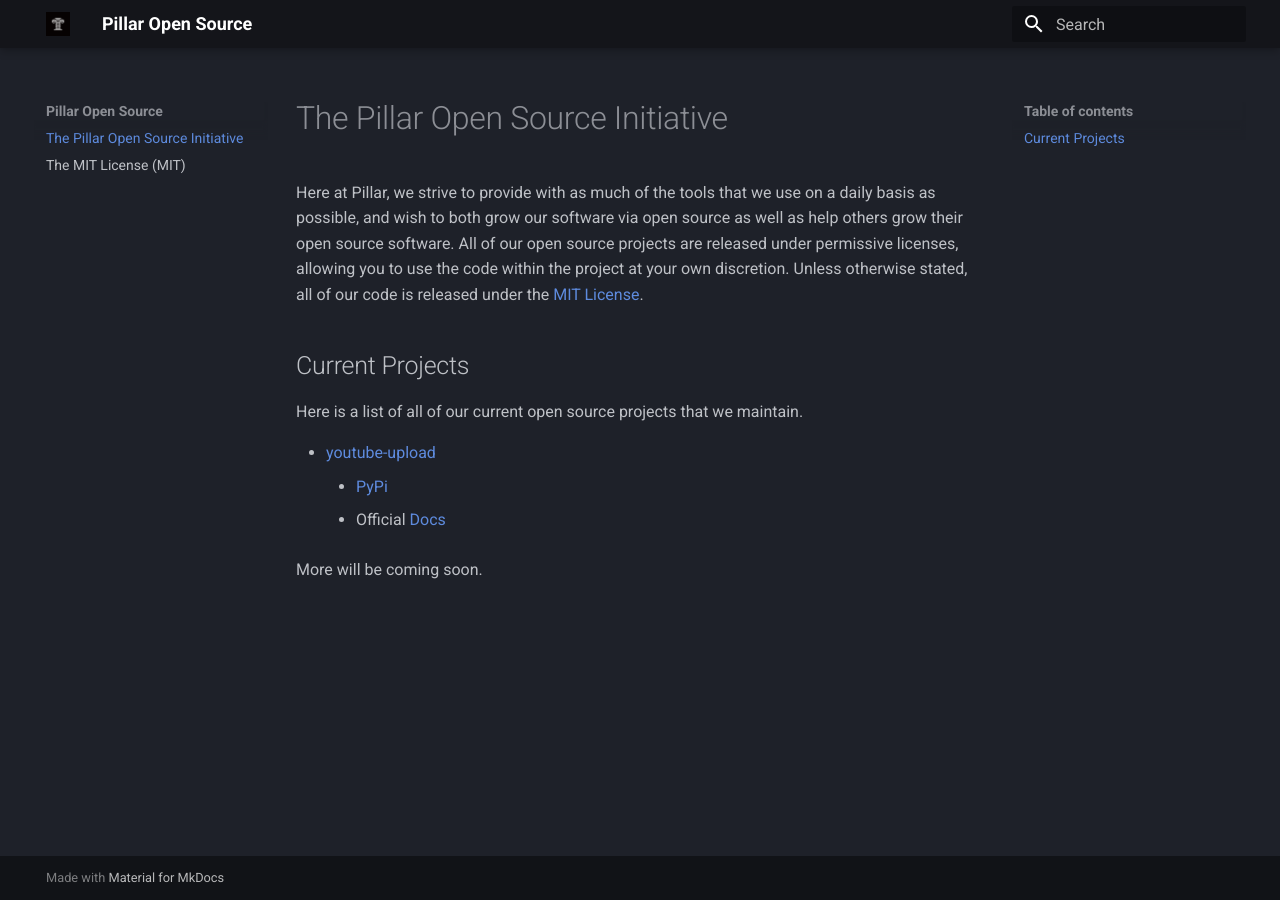
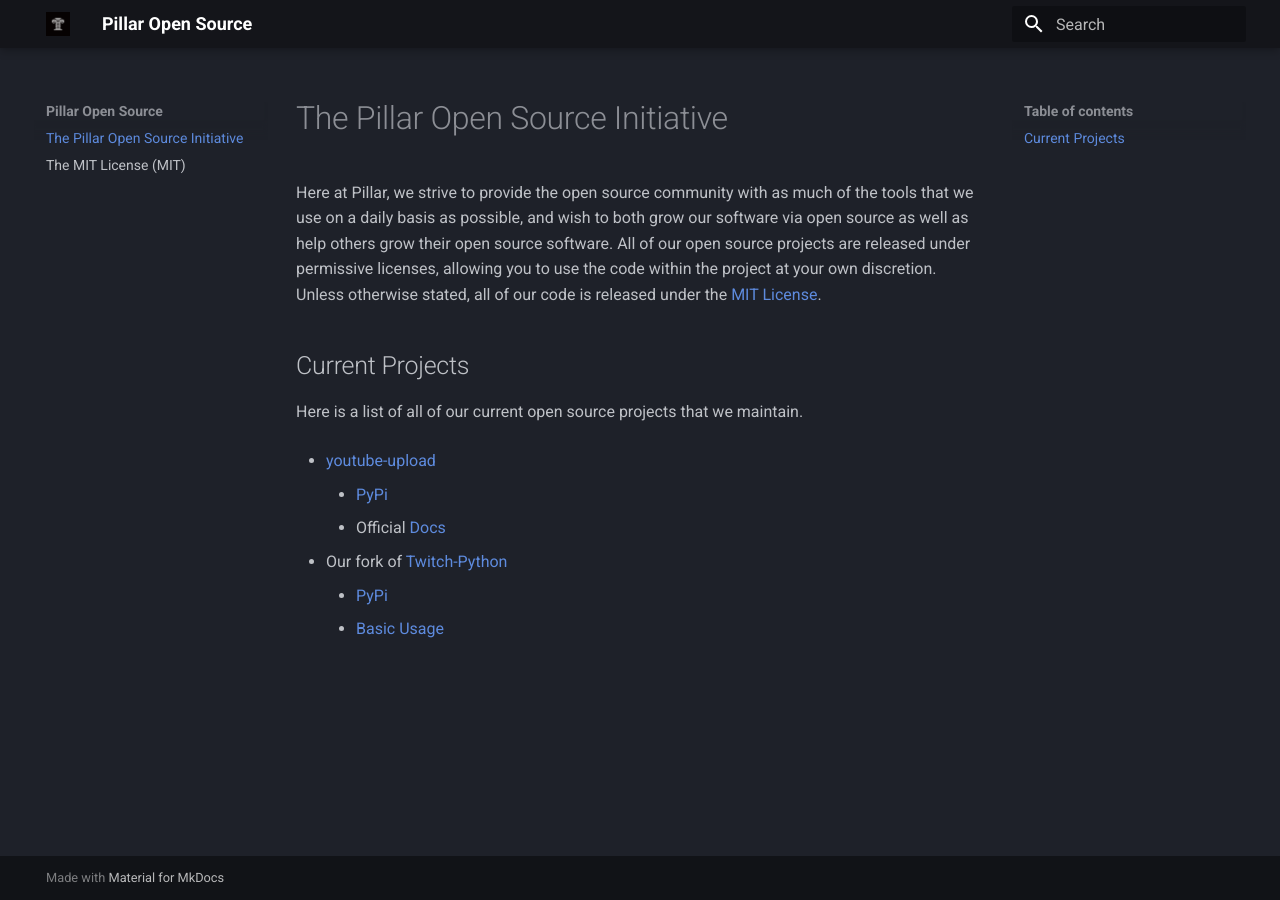
Before and after one commit to pillargg/pillargg.github.io, an MkDocs documentation site: the page built from docs/index.md, in a window 1280 px wide. Built offline with MkDocs 1.6.1 and Material for MkDocs 9.7.7, drawn with Linux system fonts in a browser that asks for light colours.

Commit message:
[bot] Update index.md to match README.md

```diff
--- a/docs/index.md
+++ b/docs/index.md
@@ -1,6 +1,6 @@
 # The Pillar Open Source Initiative
 
-Here at Pillar, we strive to provide with as much of the tools that we use on a daily basis as possible, and wish to both grow our software via open source as well as help others grow their open source software. All of our open source projects are released under permissive licenses, allowing you to use the code within the project at your own discretion. Unless otherwise stated, all of our code is released under the [MIT License](https://pillargg.github.io/MIT-License).
+Here at Pillar, we strive to provide the open source community with as much of the tools that we use on a daily basis as possible, and wish to both grow our software via open source as well as help others grow their open source software. All of our open source projects are released under permissive licenses, allowing you to use the code within the project at your own discretion. Unless otherwise stated, all of our code is released under the [MIT License](https://docs.pillar.gg/MIT-License).
 
 ## Current Projects
 
@@ -8,6 +8,8 @@
 
 - [youtube-upload](https://github.com/pillargg/youtube-upload)
     - [PyPi](https://pypi.org/project/pillar-youtube-upload/)
-    - Official [Docs](https://pillargg.github.io/youtube-upload/)
+    - Official [Docs](https://docs.pillar.gg/youtube-upload/)
 
-More will be coming soon.
+- Our fork of [Twitch-Python](https://github.com/pillargg/Twitch-Python)
+    - [PyPi](https://pypi.org/project/pillar-twitch-python)
+    - [Basic Usage](https://github.com/pillargg/Twitch-Python#usage)
```
